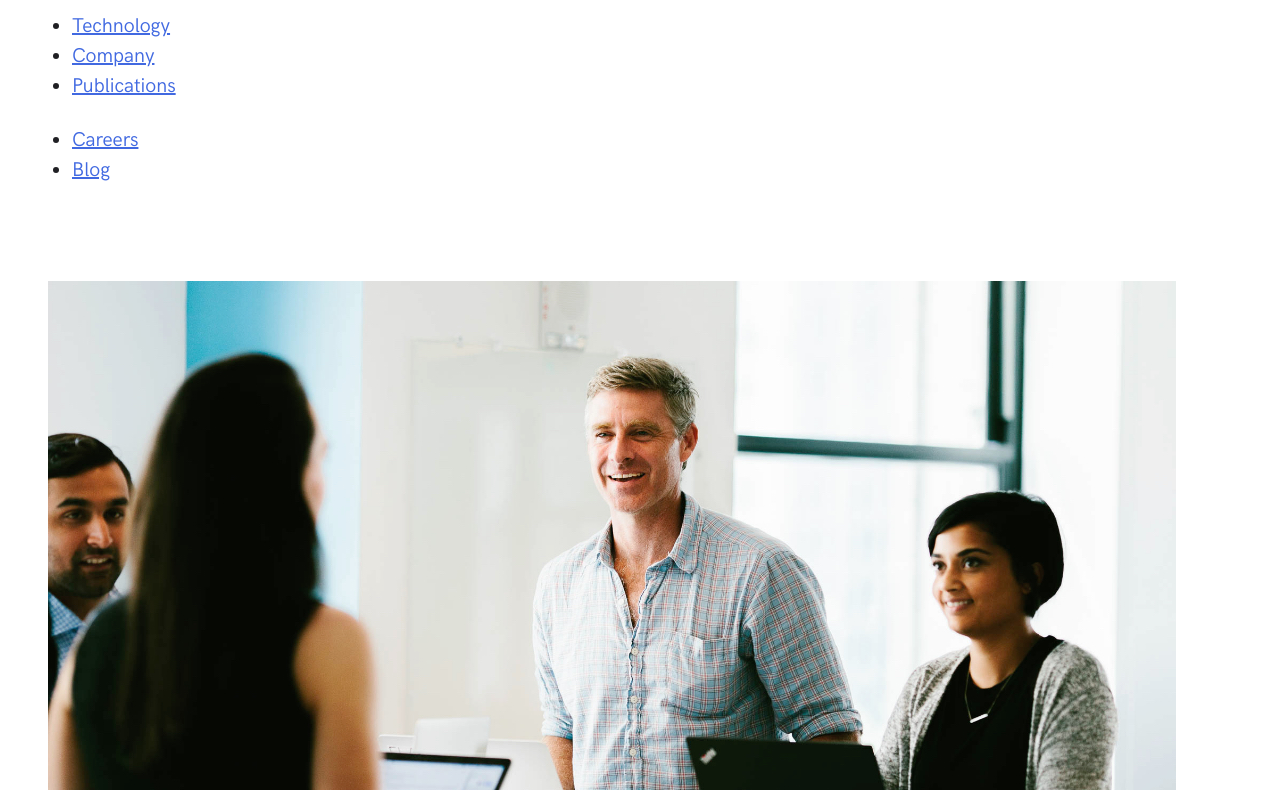
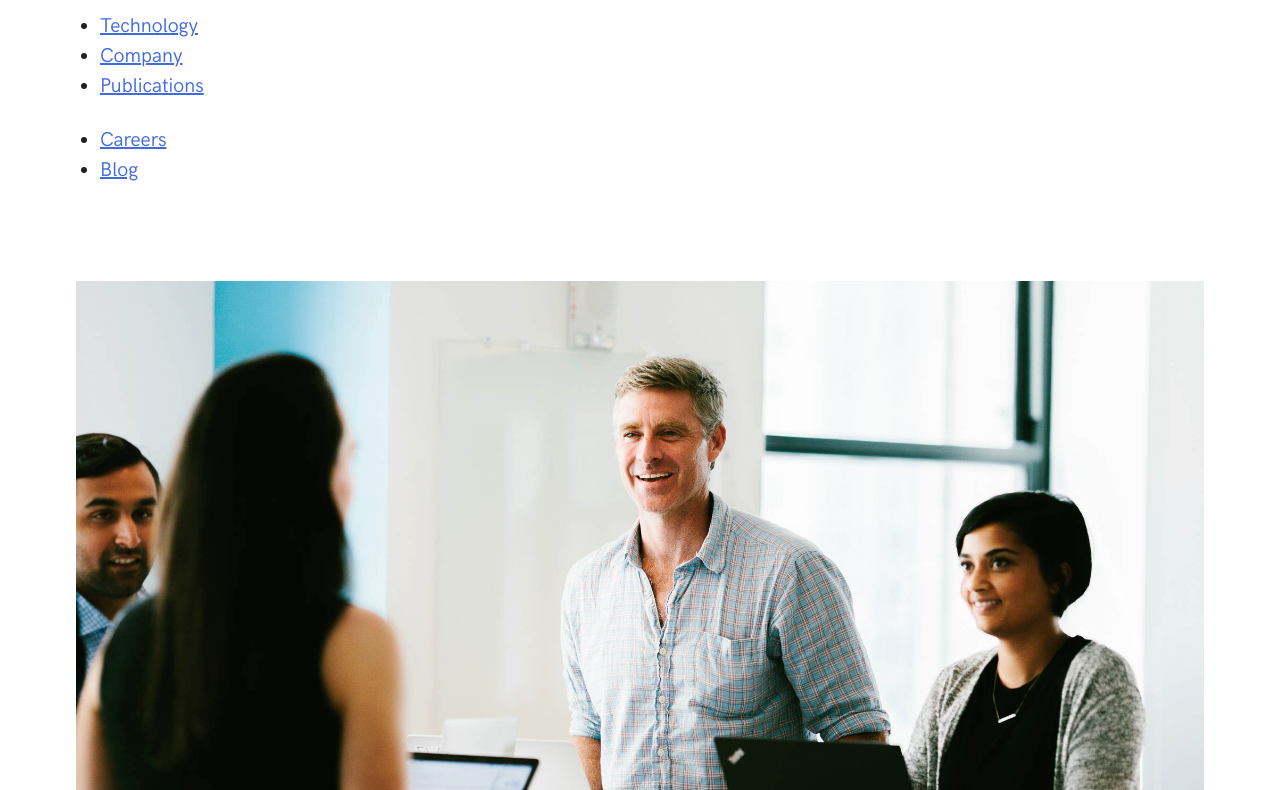
Before and after one commit to mct-ui/responsive-design-dufoortmathias, a plain HTML site: page index.html in a window 1280 px wide. Shown: the part 85-875 px from the top of the page. Drawn offline with Linux system fonts and the light colour scheme.

Commit message:
max-width

```diff
--- a/css/screen.css
+++ b/css/screen.css
@@ -227,7 +227,7 @@ a:focus {
   margin-left: auto;
   margin-right: auto;
   width: 100%;
-  max-width: 90em; /* 90 * 16px = 1440px */
+  max-width: 56.4em; /* 56.4 * 20px = 1128px */
 }
 
 /*
```
